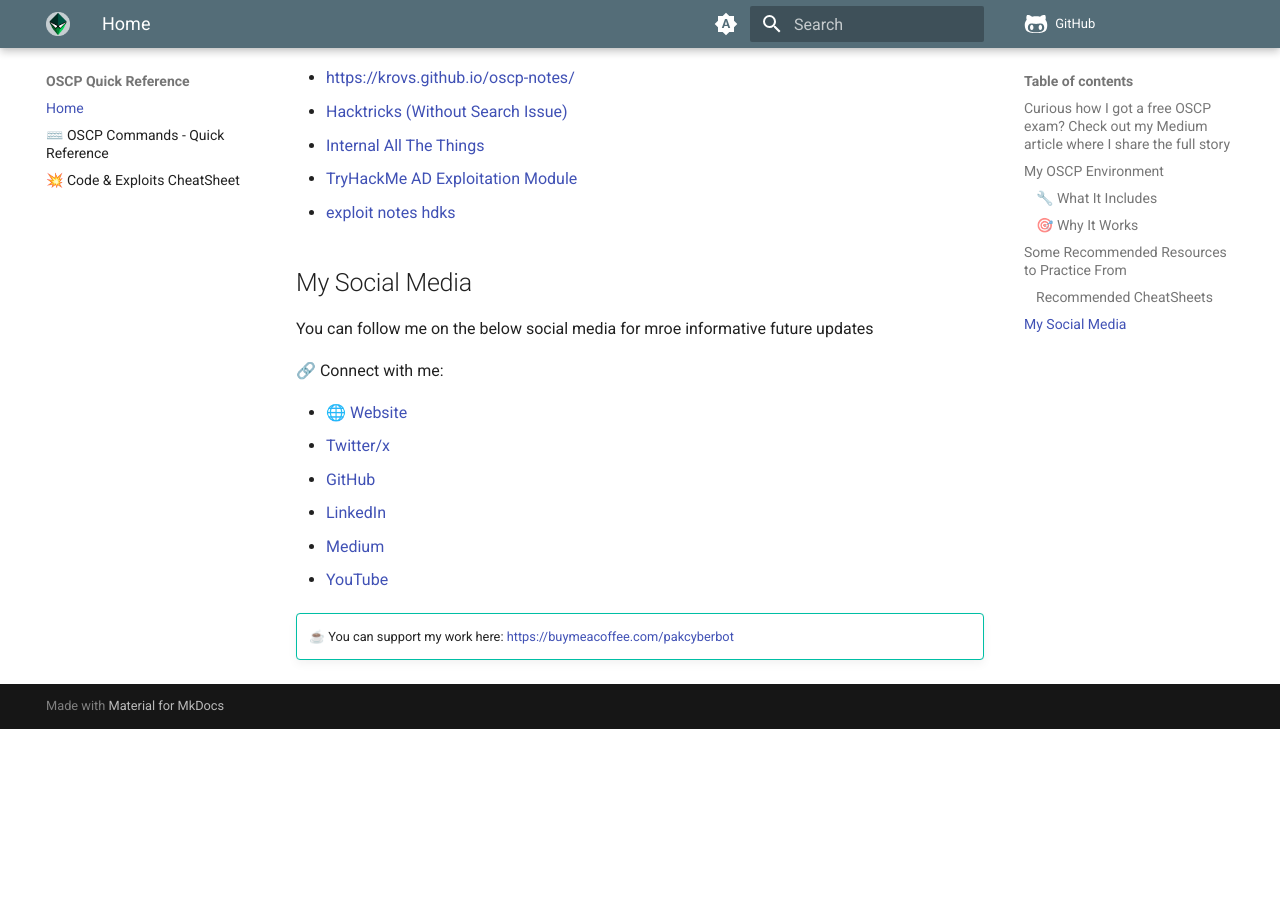
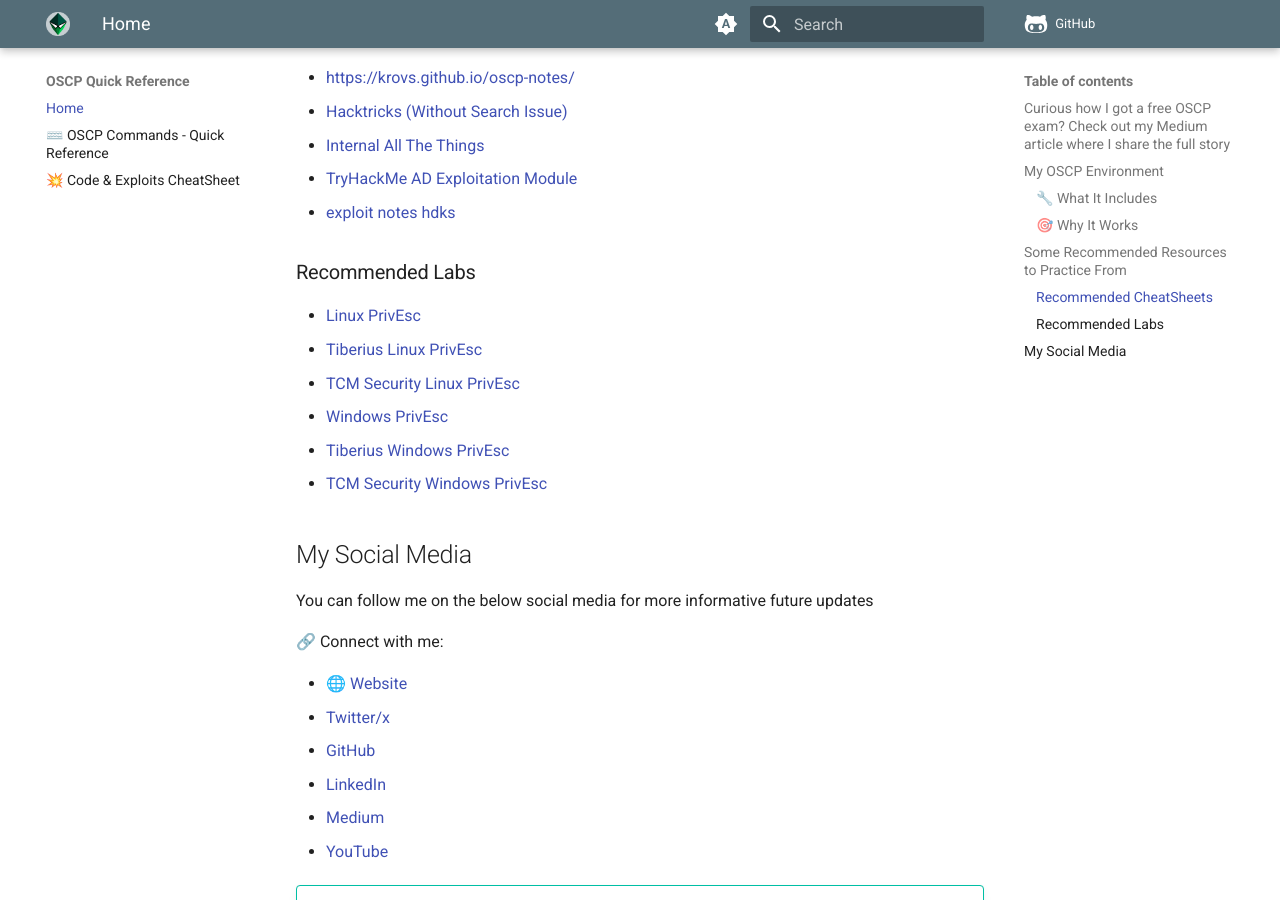
Before and after one commit to PakCyberbot/OSCP-Notes-and-Environment, an MkDocs documentation site: the page built from docs/index.md, in a window 1280 px wide and 900 px high, scrolled down 2548 px. Built offline with MkDocs 1.6.1 and Material for MkDocs 9.7.7, drawn with Linux system fonts in a browser that asks for light colours; comment, search, counter and statistics services are not loaded; before the commit the page ends 3277 px from its top, so only the background shows below that.

Commit message:
Update index.md
priv esc room added

```diff
--- a/docs/index.md
+++ b/docs/index.md
@@ -79,10 +79,18 @@
 - [TryHackMe AD Exploitation Module](https://tryhackme.com/module/hacking-active-directory)
 - [exploit notes hdks](https://exploit-notes.hdks.org/)
 
+### Recommended Labs
+
+- [Linux PrivEsc](https://tryhackme.com/room/linprivesc)
+- [Tiberius Linux PrivEsc](https://tryhackme.com/room/linuxprivesc)
+- [TCM Security Linux PrivEsc](https://tryhackme.com/room/linuxprivescarena)
+- [Windows PrivEsc](https://tryhackme.com/room/winprivesc)
+- [Tiberius Windows PrivEsc](https://tryhackme.com/room/windows10privesc)
+- [TCM Security Windows PrivEsc](https://tryhackme.com/room/windowsprivescarena)
 
 ## My Social Media
 
-You can follow me on the below social media for mroe informative future updates
+You can follow me on the below social media for more informative future updates
 
 🔗 Connect with me:
 
```
